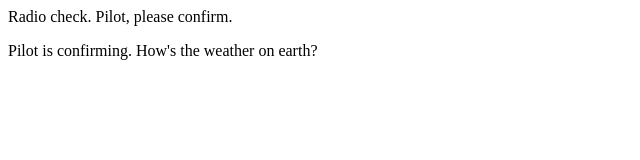
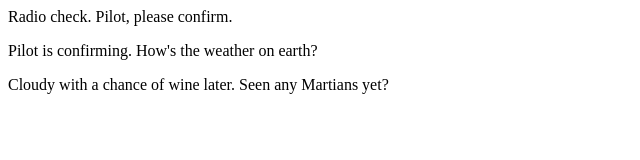
Before and after one commit to amber-fitzsimons/communication-log, a plain HTML site: page index.html in a window 1280 px wide. Shown: the whole page, without its empty margins (0-640 px from the left). Drawn offline with Linux system fonts and the light colour scheme.

Commit message:
Cloudy with a chance of wine later.

```diff
--- a/index.html
+++ b/index.html
@@ -2,5 +2,6 @@
 <body>
 	<p>Radio check. Pilot, please confirm.</p>
 	<p>Pilot is confirming. How's the weather on earth?</p>
+	<p>Cloudy with a chance of wine later. Seen any Martians yet?</p>
 </body>
 </html>
```
